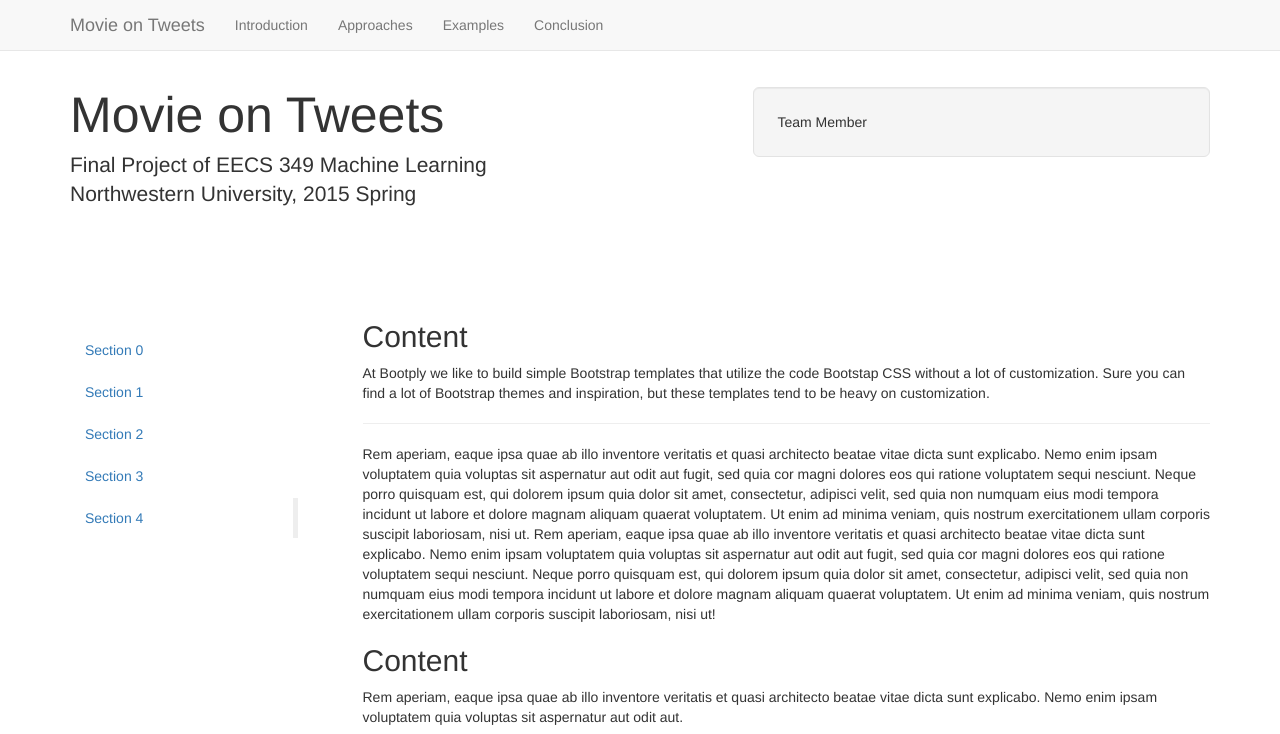
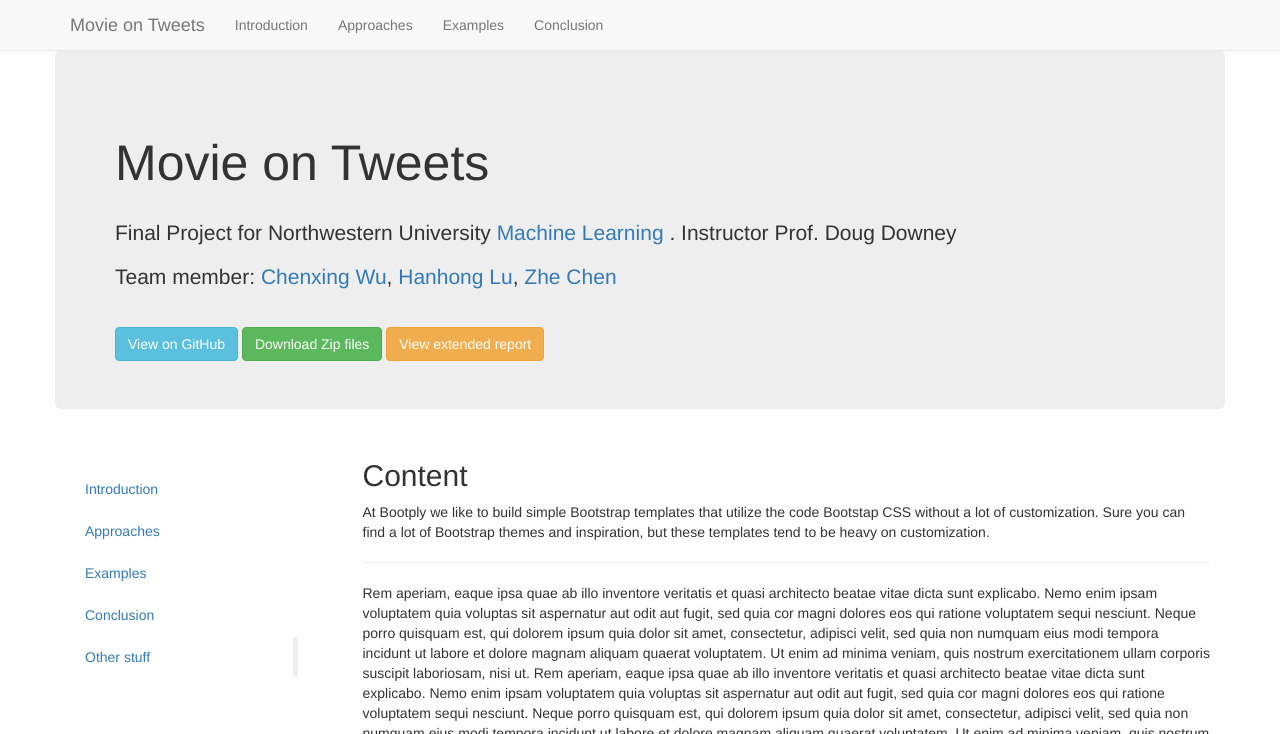
Before and after one commit to chenzhe142/movie-on-tweets, a plain HTML site: page index.html in a window 1280 px wide. Shown: the top 734 px of the page. Drawn offline with nearby package versions, Linux system fonts and the light colour scheme.

Commit message:
added content

```diff
--- a/index.html
+++ b/index.html
@@ -47,23 +47,26 @@
 <div id="masthead">
   <div class="container">
       <div class="row">
-        <div class="col-md-7">
-          <h1>Movie on Tweets</h1>
-            <p class="lead">
-            	 Final Project of EECS 349 Machine Learning <br>
-            	 Northwestern University, 2015 Spring</p>
+        <div class="jumbotron">
+
+			<h1>Movie on Tweets</h1>
+          	<br>
+           	<p class="lead">
+           	 Final Project for Northwestern University
+           	 <a href="http://www.cs.northwestern.edu/~ddowney/courses/349_Spring2015/">Machine Learning</a>
+           	 . Instructor Prof. Doug Downey</p>
+
+			<p class="lead">Team member: <a href="mailto:ChenxingWu2014@u.northwestern.edu">Chenxing Wu</a>, <a href="mailto:hanhonglu9.2014@u.northwestern.edu">Hanhong Lu</a>, <a href="mailto:zhechen2014@u.northwestern.edu">Zhe Chen</a></p>
+
+            <br>
+			<a href="#" class="btn btn-info" role="button">View on GitHub</a>
+			<a href="#" class="btn btn-success" role="button">Download Zip files</a>
+			<a href="#" class="btn btn-warning" role="button">View extended report</a>
 
         </div>
-        <div class="col-md-5">
-            <div class="well well-lg">
-              <div class="row">
-                <div class="col-sm-12">
-                	Team Member
-                </div>
 
-              </div>
-            </div>
         </div>
+
       </div>
   </div><!--/container-->
 </div><!--/masthead-->
@@ -74,11 +77,11 @@
       <!--left-->
       <div class="col-md-3" id="leftCol">
         <ul class="nav nav-stacked" id="sidebar">
-          <li><a href="#sec0">Section 0</a></li>
-          <li><a href="#sec1">Section 1</a></li>
-          <li><a href="#sec2">Section 2</a></li>
-          <li><a href="#sec3">Section 3</a></li>
-          <li><a href="#sec4">Section 4</a></li>
+          <li><a href="#sec0">Introduction</a></li>
+          <li><a href="#sec1">Approaches</a></li>
+          <li><a href="#sec2">Examples</a></li>
+          <li><a href="#sec3">Conclusion</a></li>
+          <li><a href="#sec4">Other stuff</a></li>
         </ul>
       </div><!--/left-->
 
```
